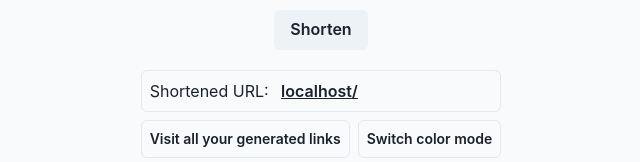
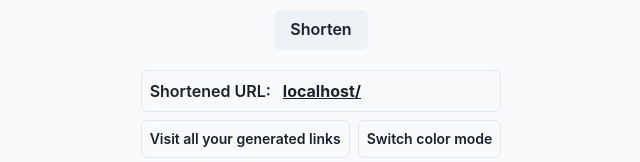
Before and after one commit to wlftuc/url-shortener, a Next.js app: page / in a window 1280 px wide. Shown: the part 454-616 px from the top of the page, without its empty margins (319-959 px from the left). Built offline with nearby package versions, Linux system fonts and the light colour scheme.

Commit message:
changeg styling

```diff
--- a/pages/index.tsx
+++ b/pages/index.tsx
@@ -186,10 +186,10 @@ export default function Index() {
                 </Button>
               </div>
             </form>
-            <div className="border px-2 py-2 mt-5 rounded-md">
+            <div className="border px-2 font-semibold py-2 mt-5 rounded-md">
               Shortened URL:{" "}
               <Link target={"_blank"} href={`/${shortMeta.slug}`}>
-                <a target={"_blank"} className="underline mx-2 font-semibold">
+                <a target={"_blank"} className="underline mx-2 font-bold">
                   {host}/{shortMeta.slug || shortMeta.error}
                 </a>
               </Link>
```
Also changed, not shown: package.json (+1 -7 lines), 2 other files (tests, documents, lock files or other folders).
